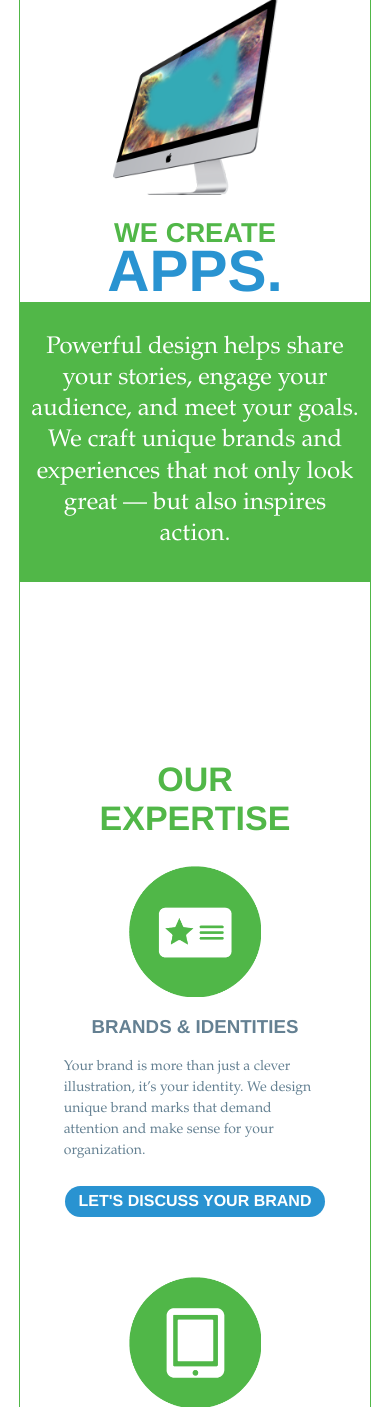
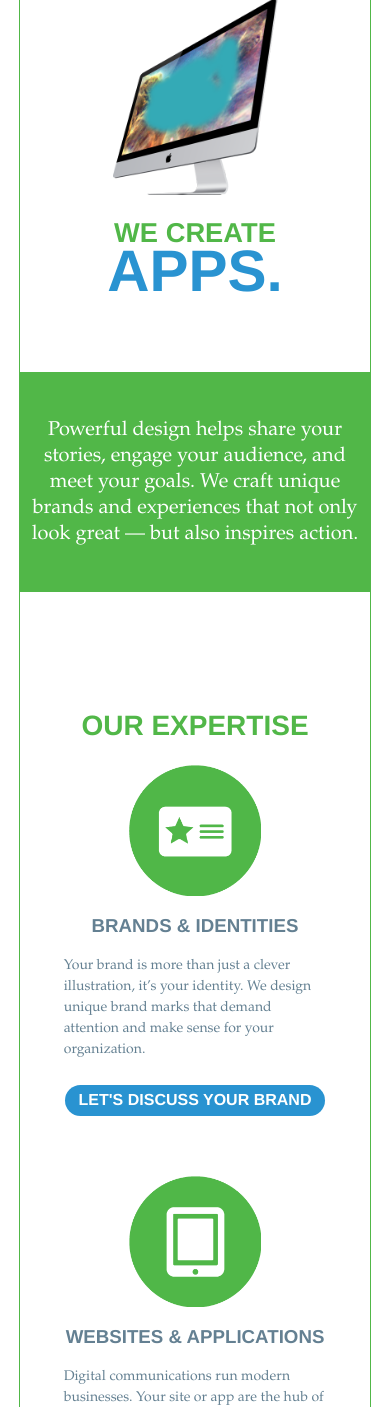
Before and after one commit to FriendlyDesignCo/friendlysite, a PHP site: page / in a window 390 px wide. Shown: the part 230-1637 px from the top of the page. Run offline with PHP 8.4, Linux system fonts and the light colour scheme; some libraries are stand-ins or nearby versions.

Commit message:
Mobile size fixes.
Changed type, padding, and margin sizes for the mobile and small media
queries.

```diff
--- a/css/mobile.css
+++ b/css/mobile.css
@@ -30,6 +30,11 @@
       margin-right: auto; }
     .service:nth-of-type(2), .service:nth-of-type(3), .processphoto:nth-of-type(2), .processphoto:nth-of-type(3), .colophon .column:nth-of-type(2), .colophon .column:nth-of-type(3) {
       padding-top: 50px; }
+
+  .services, .process, .clients {
+    margin-top: 95px; }
+    .services h2, .process h2, .clients h2 {
+      font-size: 1.75em; }
 
   /**HERO**/
   .herotext, .noun, .create {
@@ -70,9 +75,10 @@
 
   /** MOTTO **/
   .motto {
-    padding: 3% 2.5% 3% 2.5%; }
+    padding: 8% 2.5% 8% 2.5%;
+    margin-top: 175px; }
     .motto h2 {
-      font-size: 1.5em; }
+      font-size: 1.25em; }
 
   /** CLIENTS **/
   .clientlogos img {
@@ -99,7 +105,18 @@
       margin-right: 0%;
       float: right; }
   .clientlogos img:nth-child(n+7) {
-    display: none; } }
+    display: none; }
+  .clientlogos h2 {
+    margin-bottom: 0 !important; }
+
+  /** TESTIMONIALS **/
+  .testimonial p {
+    font-size: 1.25em; }
+
+  /** CTA **/
+  .biglink {
+    font-size: 1.6rem;
+    font-size: 4.5vw; } }
 /*** Mobile break point ***/
 @media all and (min-width: 599px) and (max-width: 760px) {
   /**NAVIGATION**/
--- a/css/mobile.scss
+++ b/css/mobile.scss
@@ -36,6 +36,15 @@ $logosize: 40%;
 			padding-top: 50px;
 		}
 	}
+
+	.services, .process, .clients{
+		margin-top: 95px;
+		& h2{
+			font-size: 1.75em;
+		}
+	}
+
+
 
 	/**HERO**/
 
@@ -77,10 +86,10 @@ $logosize: 40%;
 	/** MOTTO **/
 
 	.motto {
-		padding: 3% (100/2-$tablet-width/2) 3% (100/2-$tablet-width/2);
-
+		padding: 8% (100/2-$tablet-width/2) 8% (100/2-$tablet-width/2);
+		margin-top: 175px;
 		& h2 {
-			font-size: 1.5em;
+			font-size: 1.25em;
 		}
 	}
 
@@ -96,8 +105,24 @@ $logosize: 40%;
 				display: none;
 		}
 
+		& h2{
+			margin-bottom: 0 !important;
+		}
+
 	}
 
+	/** TESTIMONIALS **/
+
+	.testimonial p{
+		font-size: 1.25em;
+	}
+
+	/** CTA **/
+
+	.biglink {
+		font-size: 1.6rem;
+		font-size: 4.5vw;
+	}
 }
 
 /*** Mobile break point ***/
--- a/css/styles.scss
+++ b/css/styles.scss
@@ -232,6 +232,9 @@ h2, h3, .button{
 	display: table;
 }
 
+.process:first{
+
+}
 .processphoto{
 	@include col(1/3, $cycle: 3);
 
```
